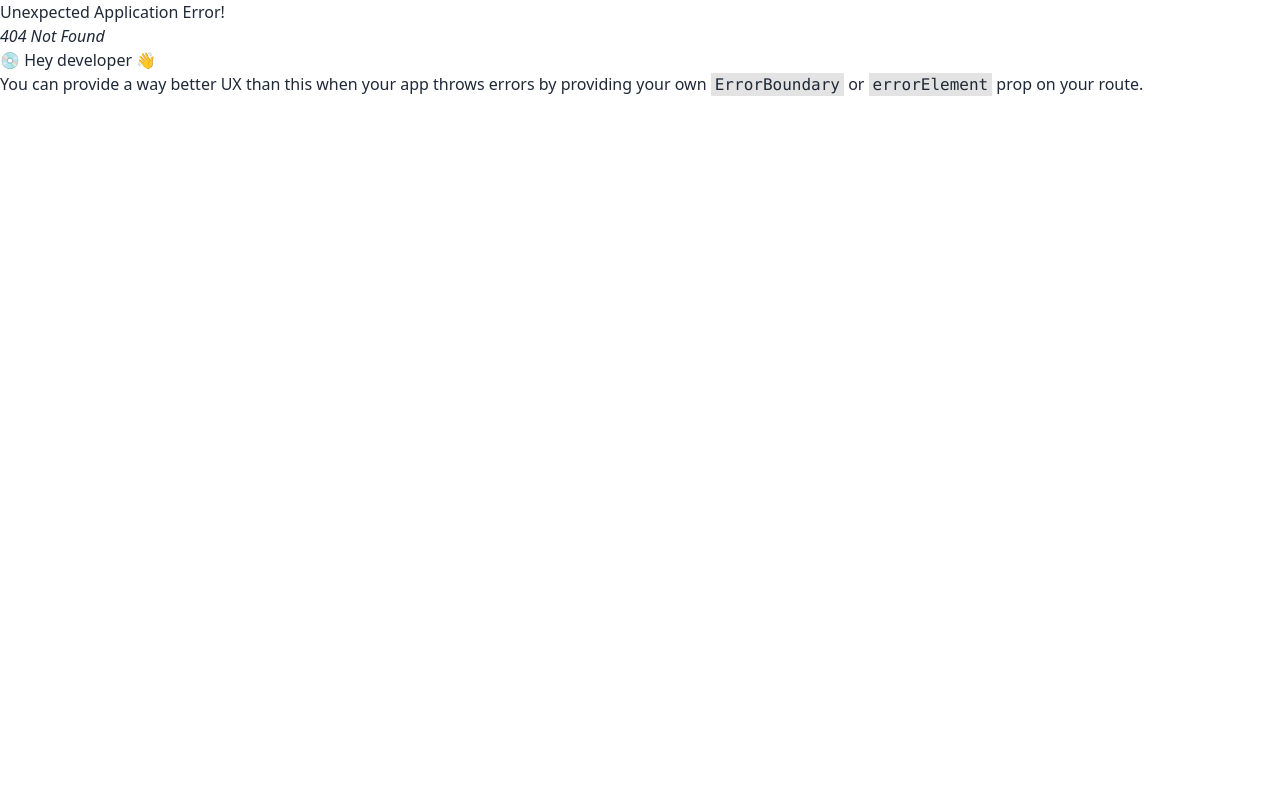
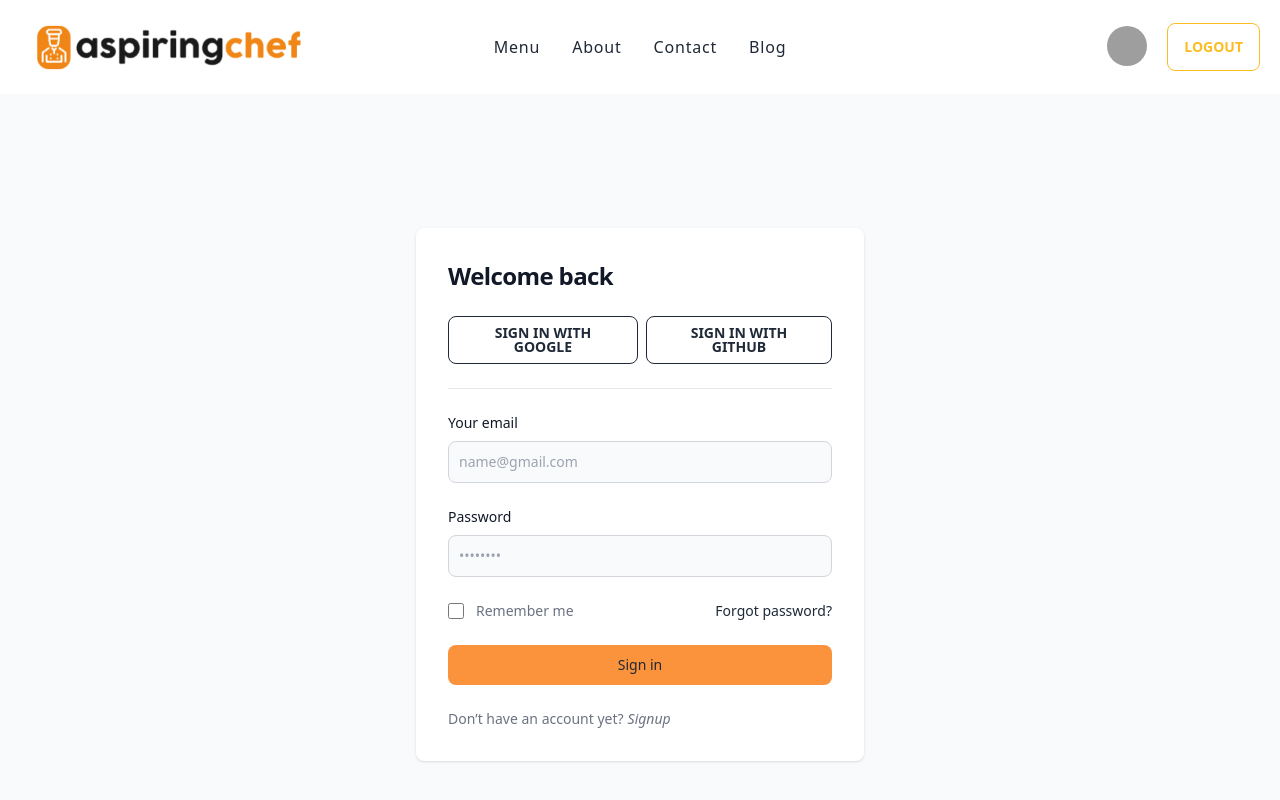
Before and after one commit to nirjhorsaha/chefs-client-side, a React (Vite) app: page /login in a window 1280 px wide. Before the commit this address had no page. Shown: the top 800 px of the page. Built offline with nearby package versions, Linux system fonts and the light colour scheme; grey boxes are pictures that could not be loaded.

Commit message:
implement login page

```diff
--- a/package.json
+++ b/package.json
@@ -15,6 +15,7 @@
     "match-sorter": "^6.3.1",
     "react": "^18.2.0",
     "react-dom": "^18.2.0",
+    "react-icons": "^4.8.0",
     "react-router-dom": "^6.11.0",
     "sort-by": "^1.2.0"
   },
--- a/src/Pages/ErrorPage/ErrorPage.jsx
+++ b/src/Pages/ErrorPage/ErrorPage.jsx
@@ -3,7 +3,7 @@
 const ErrorPage = () => {
     return (
         <div>
-
+            <h1>404 page</h1>
         </div>
     );
 };
--- a/src/Pages/Registration/Registration.jsx
+++ b/src/Pages/Registration/Registration.jsx
@@ -0,0 +1,12 @@
+import React from 'react';
+import { Link } from 'react-router-dom';
+
+const Registration = () => {
+    return (
+        <div>
+
+        </div>
+    );
+};
+
+export default Registration;
--- /dev/null
+++ b/src/Pages/login/SignInPage.jsx
@@ -0,0 +1,60 @@
+import React from 'react';
+import { Link } from 'react-router-dom';
+import { FaGoogle } from 'react-icons/fa';
+
+const SignInPage = () => {
+    return (
+        <div>
+            <section class="bg-gray-50 dark:bg-gray-900">
+                <div class="flex flex-col items-center justify-center px-6 py-8 mx-auto md:h-screen lg:py-0">
+
+                    <div class="w-full bg-white rounded-lg shadow dark:border md:mt-0 sm:max-w-md xl:p-0 dark:bg-gray-800 dark:border-gray-700">
+                        <div class="p-6 space-y-4 md:space-y-6 sm:p-8">
+                            <h1 class="text-xl font-bold leading-tight tracking-tight text-gray-900 md:text-2xl dark:text-white">
+                                Welcome back
+                            </h1>
+                            <div className='flex gap-2'>
+                                <p>
+                                    <button type="submit" class="btn btn-outline"> Sign in with Google</button>
+                                </p>
+                                <p>
+                                    <button type="submit" class="btn btn-outline">Sign in with Github</button>
+                                </p>
+                            </div>
+                            <hr />
+                            <form class="space-y-4 md:space-y-6" action="#">
+                                <div>
+                                    <label for="email" class="block mb-2 text-sm font-medium text-gray-900 dark:text-white">Your email</label>
+                                    <input type="email" name="email" id="email" class="bg-gray-50 border border-gray-300 text-gray-900 sm:text-sm rounded-lg focus:ring-primary-600 focus:border-primary-600 block w-full p-2.5 dark:bg-gray-700 dark:border-gray-600 dark:placeholder-gray-400 dark:text-white dark:focus:ring-blue-500 dark:focus:border-blue-500" placeholder="name@gmail.com" required=""/>
+                                </div>
+                                <div>
+                                    <label for="password" class="block mb-2 text-sm font-medium text-gray-900 dark:text-white">Password</label>
+                                    <input type="password" name="password" id="password" placeholder="••••••••" class="bg-gray-50 border border-gray-300 text-gray-900 sm:text-sm rounded-lg focus:ring-primary-600 focus:border-primary-600 block w-full p-2.5 dark:bg-gray-700 dark:border-gray-600 dark:placeholder-gray-400 dark:text-white dark:focus:ring-blue-500 dark:focus:border-blue-500" required=""/>
+                                </div>
+                                <div class="flex items-center justify-between">
+                                    <div class="flex items-start">
+                                        <div class="flex items-center h-5">
+                                            <input id="remember" aria-describedby="remember" type="checkbox" class="w-4 h-4 border border-gray-300 rounded bg-gray-50 focus:ring-3 focus:ring-primary-300 dark:bg-gray-700 dark:border-gray-600 dark:focus:ring-primary-600 dark:ring-offset-gray-800" required=""/>
+                                        </div>
+                                        <div class="ml-3 text-sm">
+                                            <label for="remember" class="text-gray-500 dark:text-gray-300">Remember me</label>
+                                        </div>
+                                    </div>
+                                    <a href="#" class="text-sm font-medium text-primary-600 hover:underline dark:text-primary-500">Forgot password?</a>
+                                </div>
+                                <button type="submit" class="w-full text-dark bg-orange-400 hover:bg-orange-600 font-medium rounded-lg text-sm px-5 py-2.5 text-center dark:bg-primary-600 dark:hover:bg-primary-700 dark:focus:ring-primary-800">Sign in</button>
+                                <p class="text-sm font-light text-gray-500 dark:text-gray-400">
+                                    Don’t have an account yet?
+                                    <Link className='ms-1 font-medium text-primary-600 italic hover:underline dark:text-primary-500' to='/signup'>Signup</Link>
+
+                                </p>
+                            </form>
+                        </div>
+                    </div>
+                </div>
+            </section>
+        </div>
+    );
+};
+
+export default SignInPage;
--- a/src/Pages/login/login.jsx
+++ /dev/null
@@ -1,11 +0,0 @@
-import React from 'react';
-
-const login = () => {
-    return (
-        <div>
-
-        </div>
-    );
-};
-
-export default login;
--- a/src/Routes/Routes.jsx
+++ b/src/Routes/Routes.jsx
@@ -2,11 +2,15 @@
 import Main from "../layouts/Main";
 import Home from "../Pages/Home/Home";
 import Blog from "../Components/Blog/Blog";
+import Registration from "../Pages/Registration/Registration";
+import ErrorPage from "../Pages/ErrorPage/ErrorPage";
+import SignInPage from "../Pages/login/SignInPage";
 
 const router = createBrowserRouter([
     {
         path: '/',
-        element: <Main/>,
+        element: <Main />,
+        errorElement: <ErrorPage />,
         children: [
             {
                 path: '/',
@@ -15,6 +19,14 @@
             {
                 path: '/blog',
                 element: <Blog/>
+            },
+            {
+                path: '/login',
+                element: <SignInPage/>
+            },
+            {
+                path: '/signup',
+                element: <Registration/>
             }
 
         ]
```
Also changed, not shown: 1 other file (tests, documents, lock files or other folders).
